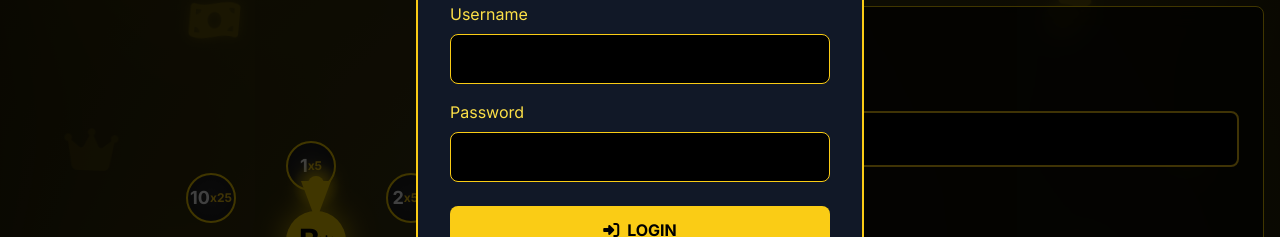
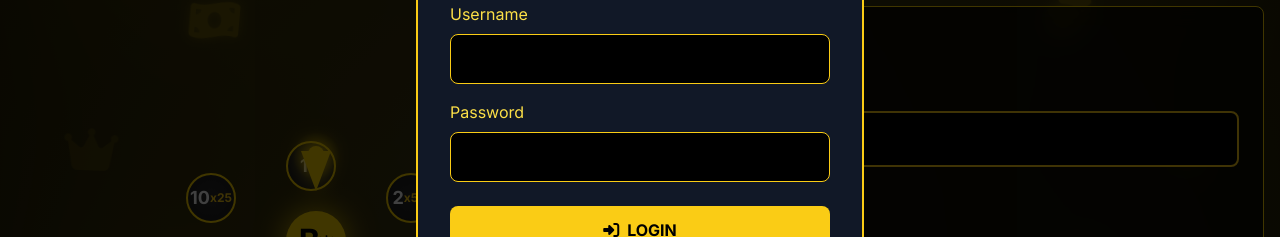
Before and after one commit to Baffoe-Bonny/Bonnysino, a website: page index.html in a window 1280 px wide. Shown: the part 270-507 px from the top of the page. Drawn offline with nearby package versions, Linux system fonts and the light colour scheme.

Commit message:
Fix wheel pointer - move inside container and adjust positioning

```diff
--- a/index.html
+++ b/index.html
@@ -116,7 +116,7 @@
 
         .wheel-pointer {
             position: absolute;
-            top: -10px;
+            top: -40px;
             left: 50%;
             transform: translateX(-50%);
             width: 0;
@@ -142,7 +142,7 @@
 
         .wheel-pointer-glow {
             position: absolute;
-            top: -25px;
+            top: -55px;
             left: 50%;
             transform: translateX(-50%);
             width: 40px;
@@ -673,9 +673,9 @@
         <div class="grid lg:grid-cols-2 xl:grid-cols-2 gap-8 items-center lg:gap-8 xl:gap-12">
             <!-- Wheel -->
             <div class="relative lg:col-span-2 xl:col-span-1">
-                <div class="wheel-pointer"></div>
-                <div class="wheel-pointer-glow"></div>
                 <div class="wheel-container mx-auto max-w-sm md:max-w-md lg:max-w-lg" id="wheelContainer">
+                    <div class="wheel-pointer"></div>
+                    <div class="wheel-pointer-glow"></div>
                     <div class="wheel-center">
                         B
                         <i class="fas fa-crown text-xs"></i>
```
